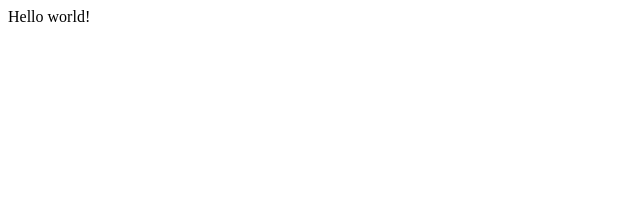
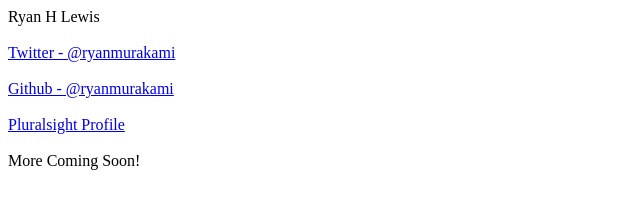
Before and after one commit to ryanmurakami/ryanlewis.dev, a Gatsby site: page / in a window 1280 px wide. Shown: the whole page, without its empty margins (0-640 px from the left). Built offline with nearby package versions, Linux system fonts and the light colour scheme; Gatsby itself is replaced by a stand-in of ours.

Commit message:
just something quick

```diff
--- a/src/pages/index.js
+++ b/src/pages/index.js
@@ -1,3 +1,9 @@
 import React from "react"
 
-export default () => <div>Hello world!</div>
+export default () => <>
+    <div>Ryan H Lewis</div><br />
+    <div><a href="https://twitter.com/ryanmurakami">Twitter - @ryanmurakami</a></div><br />
+    <div><a href="https://github.com/ryanmurakami">Github - @ryanmurakami</a></div><br />
+    <div><a href="https://app.pluralsight.com/profile/author/ryan-lewis">Pluralsight Profile</a></div><br />
+    <div>More Coming Soon!</div>
+  </>
```
